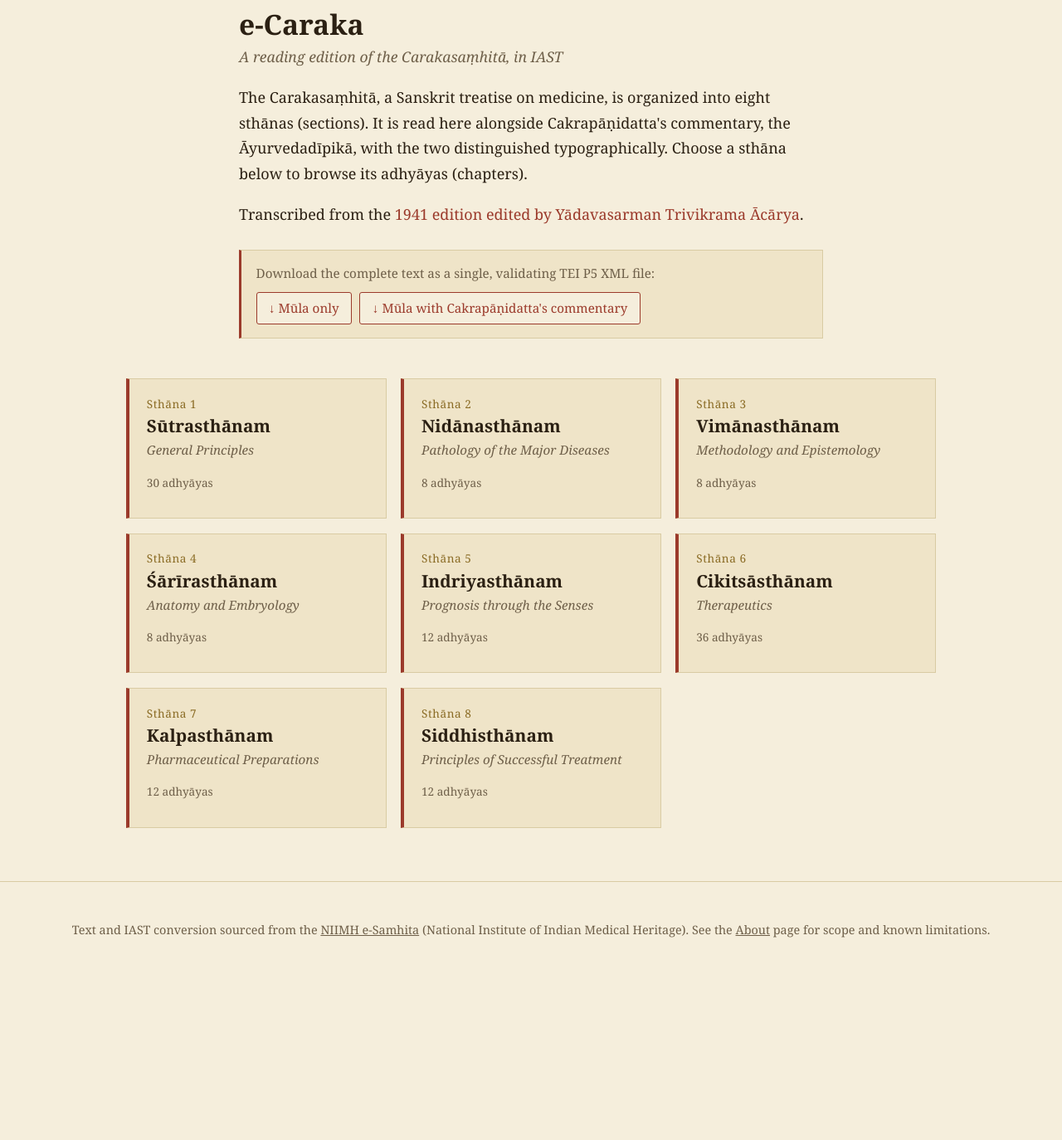
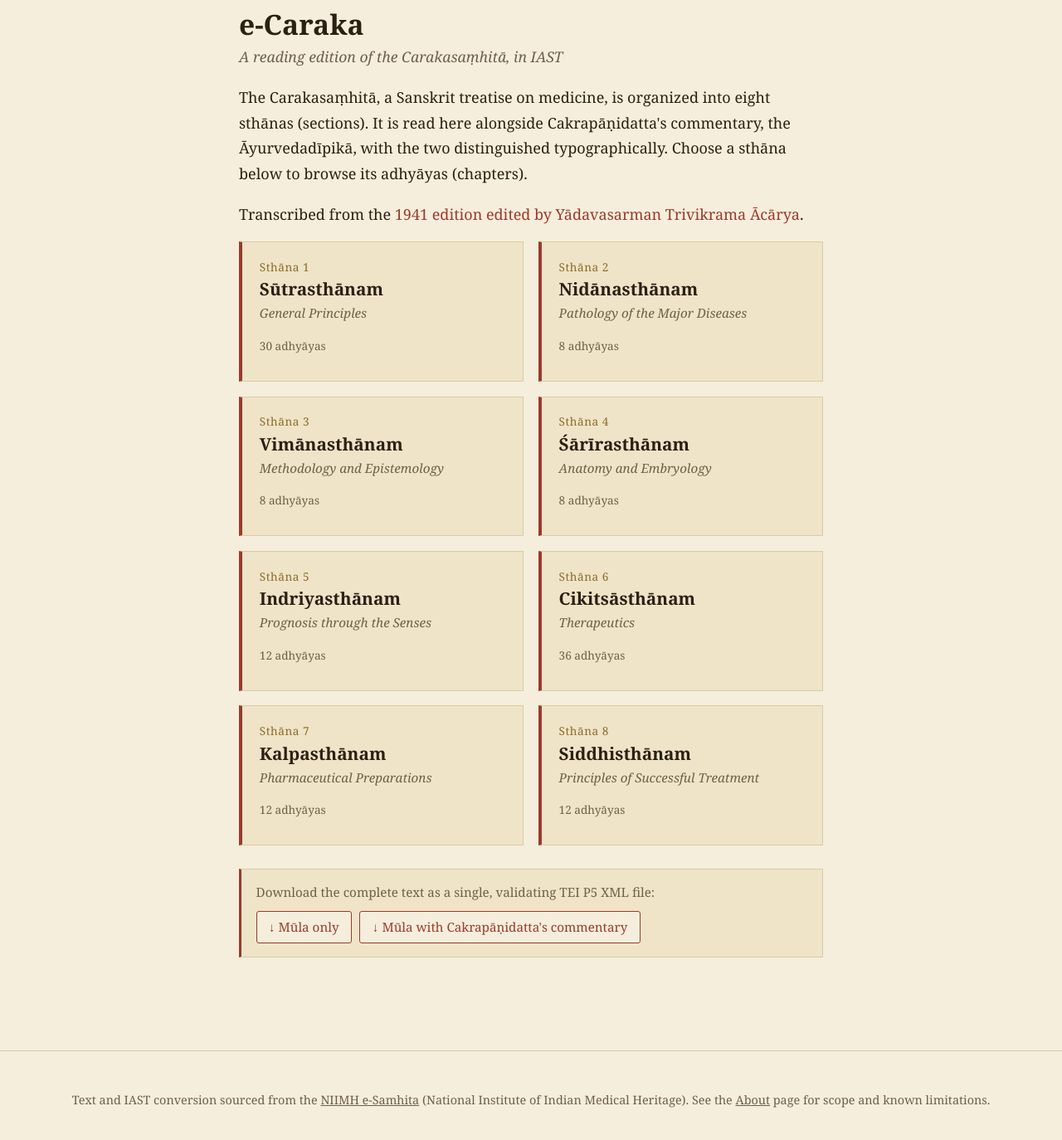
Before and after one commit to sushrutaproject/eCaraka, a Jekyll site: the page built from index.html, in a window 1280 px wide and 1400 px high, scrolled down 260 px. Shown: the top 1374 px of the window at 83% size. Built offline with Jekyll 4.4.1, drawn with Linux system fonts in a browser that asks for light colours; some web fonts are replaced; before the commit the page ends 1456 px from its top, so only the background shows below that.

Commit message:
move the download button

```diff
--- a/index.html
+++ b/index.html
@@ -15,14 +15,7 @@ title: Home
 
 <p>Transcribed from the <a href="https://n2t.net/ark:/13960/t48q2f20n/">1941 edition edited by Yādavasarman Trivikrama Ācārya</a>.</p>
 
-  <div class="tei-download">
-    <p>Download the complete text as a single, validating TEI&nbsp;P5 XML file:</p>
-    <div class="tei-buttons">
-      <a class="tei-button" href="{{ '/assets/tei/carakasamhita-mula.xml' | relative_url }}" download>&#8595; Mūla only</a>
-      <a class="tei-button" href="{{ '/assets/tei/carakasamhita-full.xml' | relative_url }}" download>&#8595; Mūla with Cakrapāṇidatta's commentary</a>
-    </div>
-  </div>
-</div>
+
 
 <div class="sthana-grid">
   {% for s in site.data.sthanas %}
@@ -34,3 +27,12 @@ title: Home
     </a>
   {% endfor %}
 </div>
+
+ <div class="tei-download">
+    <p>Download the complete text as a single, validating TEI&nbsp;P5 XML file:</p>
+    <div class="tei-buttons">
+      <a class="tei-button" href="{{ '/assets/tei/carakasamhita-mula.xml' | relative_url }}" download>&#8595; Mūla only</a>
+      <a class="tei-button" href="{{ '/assets/tei/carakasamhita-full.xml' | relative_url }}" download>&#8595; Mūla with Cakrapāṇidatta's commentary</a>
+    </div>
+  </div>
+</div>
```
